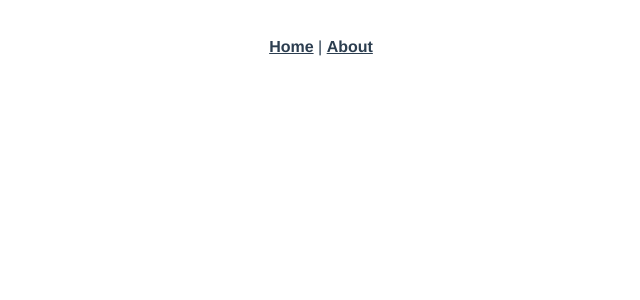
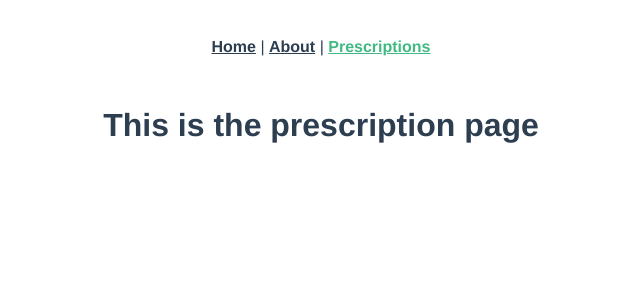
Before and after one commit to TomAllenBerg/mhb, a Vue app in the folder frontend/: page /prescription in a window 1280 px wide. Shown: the top 300 px of the page, without its empty margins (319-959 px from the left). Built offline with nearby package versions, Linux system fonts and the light colour scheme.

Commit message:
Added prescriptions page
Added a blank page for prescriptions accessible from the same place as the home and about pages.

```diff
--- a/frontend/src/App.vue
+++ b/frontend/src/App.vue
@@ -2,7 +2,8 @@
   <div id="app">
     <div id="nav">
       <router-link to="/">Home</router-link> |
-      <router-link to="/about">About</router-link>
+      <router-link to="/about">About</router-link> |
+      <router-link to="/prescription">Prescriptions</router-link>
     </div>
     <router-view/>
   </div>
--- a/frontend/src/router/index.js
+++ b/frontend/src/router/index.js
@@ -17,6 +17,14 @@ const routes = [
     // this generates a separate chunk (about.[hash].js) for this route
     // which is lazy-loaded when the route is visited.
     component: () => import(/* webpackChunkName: "about" */ '../views/About.vue')
+  },
+  {
+    path: '/prescription',
+    name: 'Prescription',
+    // route level code-splitting
+    // this generates a separate chunk (about.[hash].js) for this route
+    // which is lazy-loaded when the route is visited.
+    component: () => import(/* webpackChunkName: "about" */ '../views/Prescription.vue')
   }
 ]
 
--- /dev/null
+++ b/frontend/src/views/Prescription.vue
@@ -0,0 +1,5 @@
+<template>
+  <div class="prescription">
+    <h1>This is the prescription page</h1>
+  </div>
+</template>
```
